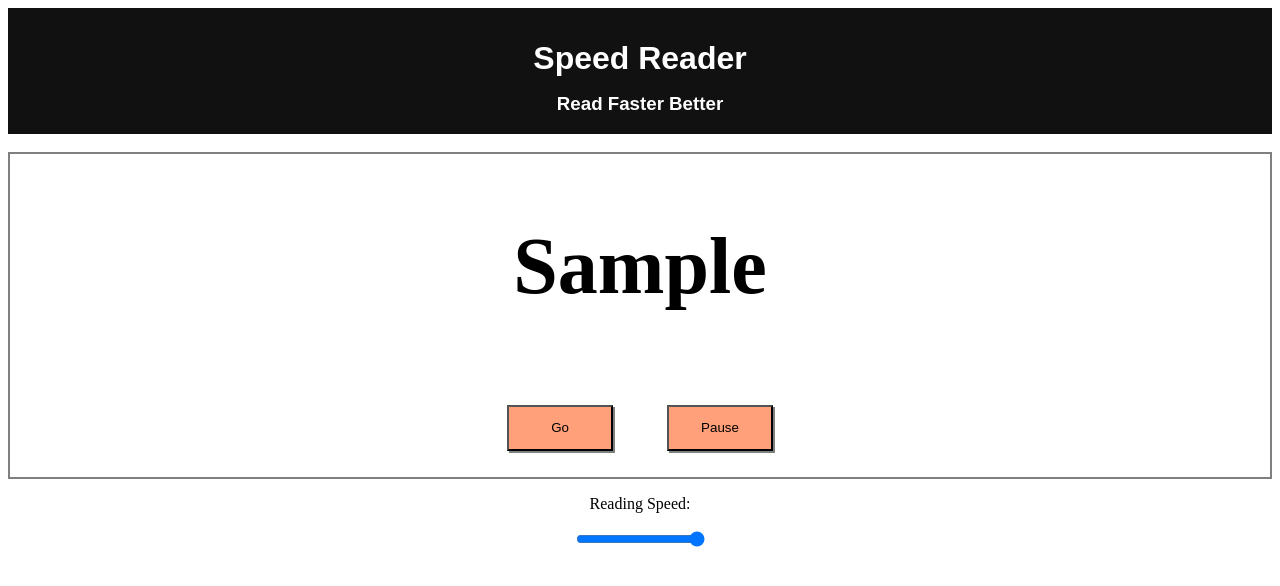
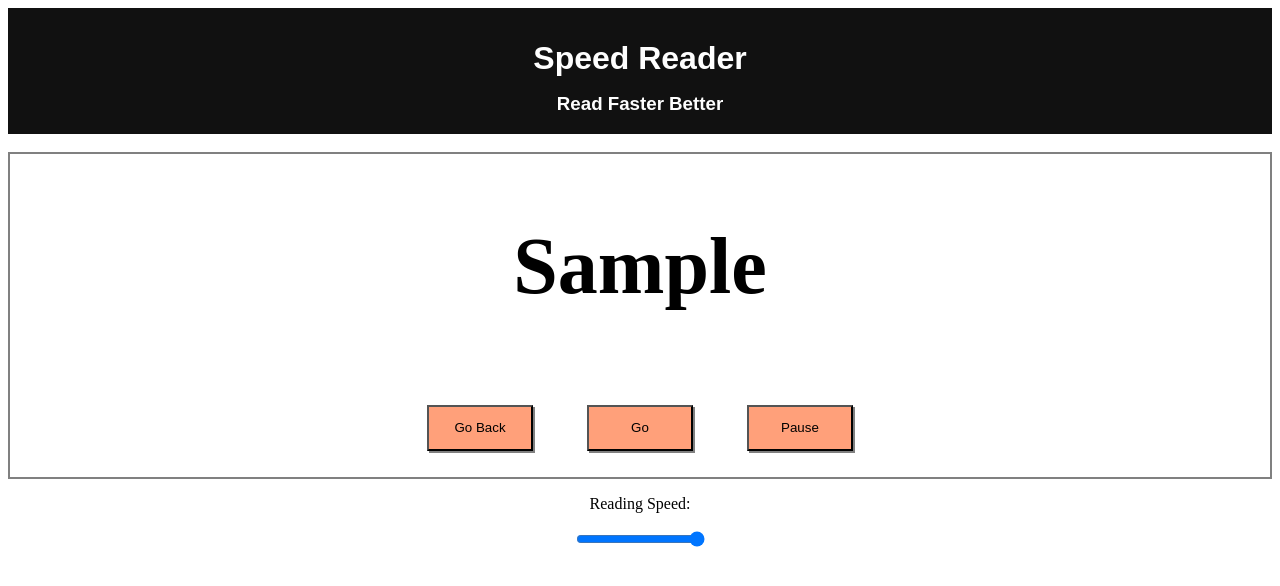
Before and after one commit to applena/sppedReader, a React (Create React App) app: page / in a window 1280 px wide. Both pictures are taken after typing "Sample" into the empty fields and a click on the button "Submit". Shown: the top 586 px of the page. Built offline with nearby package versions, Linux system fonts and the light colour scheme.

Commit message:
got back button added

```diff
--- a/src/components/Form.js
+++ b/src/components/Form.js
@@ -66,6 +66,12 @@ class Form extends React.Component{
     this.setState({ speed: speedInput });
   }
 
+  uploadFile = (e) => {
+    e.preventDefault();
+    console.log('in the upload File', e.target.fileUpload.value);
+
+  }
+
   render(){
     return(
       <>
--- a/src/components/Training.js
+++ b/src/components/Training.js
@@ -13,10 +13,11 @@ class Training extends React.Component{
   }
 
   beginReader = () => {
-    console.log('in begin reader with text arr', this.props.textArr)
-    this.setState({ active: true }, () => {
-      this.runTimer();
-    });
+    if(!this.state.active){
+      this.setState({ active: true }, () => {
+        this.runTimer();
+      });
+    }
   }
 
   pauseReader = () => {
@@ -47,6 +48,10 @@ class Training extends React.Component{
     }
   }
 
+  previoudWord = () => {
+    this.setState({ i: this.state.i - 1});
+  }
+
   render(){
     let word = this.props.textArr[this.state.i];
     return(
@@ -57,6 +62,7 @@ class Training extends React.Component{
         </When>
         <h2 id="word"> { word } </h2>
         <div id="buttons">
+          <button onClick={this.previoudWord}>Go Back</button>
           <button onClick={this.beginReader}>Go</button>
           <button onClick={this.pauseReader}>Pause</button>
         </div>
```
